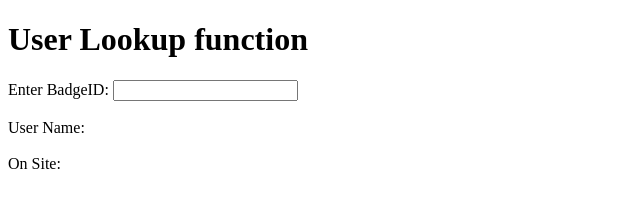
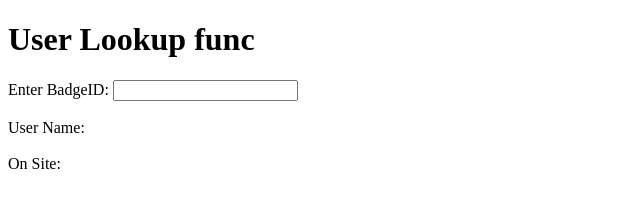
Before and after one commit to kickasnowflake/dcg2, a plain HTML site: page index.html in a window 1280 px wide. Shown: the full height of the page, 0-640 px from the left. Drawn offline with Linux system fonts and the light colour scheme.

Commit message:
headerupdate

```diff
--- a/index.html
+++ b/index.html
@@ -7,7 +7,7 @@
 
 </head>
 <body>
-    <h1>User Lookup function</h1>
+    <h1>User Lookup func</h1>
     <form id="userLookupForm">
         <label for="badgeID">Enter BadgeID:</label>
         <input type="text" id="badgeID" name="badgeID" required>
```
